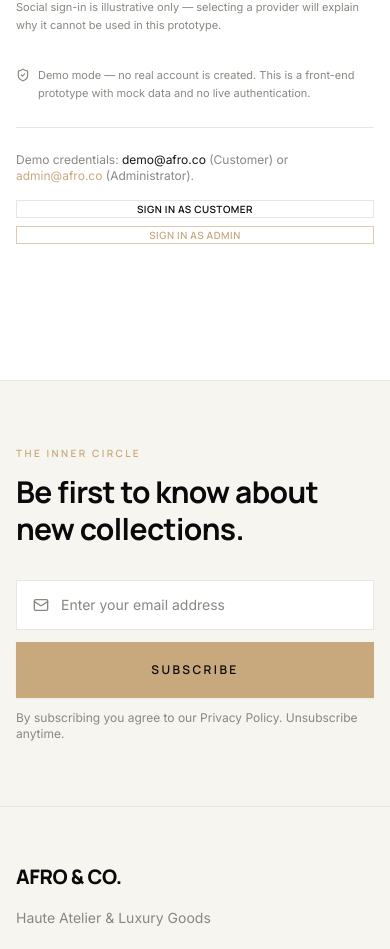
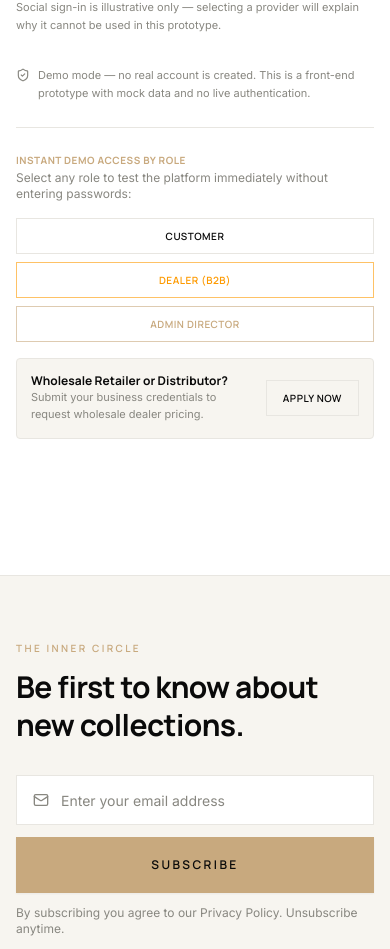
Before and after one commit to Mrkhan012/e-commmercne-website, a React (Vite) app: page /signin in a window 390 px wide. Shown: the part 998-1947 px from the top of the page. Built offline with nearby package versions, Linux system fonts and the light colour scheme; a web font is replaced by a local one.

Commit message:
feat: add B2B wholesale dealer promotion and role-based instant access on auth pages

```diff
--- a/src/pages/auth/SignInPage.tsx
+++ b/src/pages/auth/SignInPage.tsx
@@ -223,24 +223,40 @@ export default function SignInPage() {
 
         <AuthDemoNote className="mt-8" />
 
-        <div className="mt-6 border-t border-[var(--border-color)] pt-6 space-y-3">
-          <p className="text-xs text-[var(--text-muted)]">
-            Demo credentials:{' '}
-            <span className="text-[var(--text-secondary)]">{DEMO_EMAIL}</span> (Customer) or{' '}
-            <span className="text-[var(--color-noir-gold)]">admin@afro.co</span> (Administrator).
-          </p>
-          <div className="flex flex-col sm:flex-row gap-2 pt-1">
+        <div className="mt-6 border-t border-[var(--border-color)] pt-6 space-y-4">
+          <div>
+            <p className="font-heading text-[10px] font-bold uppercase tracking-wider text-[var(--color-noir-gold)]">
+              Instant Demo Access by Role
+            </p>
+            <p className="text-xs text-[var(--text-muted)] mt-0.5">
+              Select any role to test the platform immediately without entering passwords:
+            </p>
+          </div>
+
+          <div className="grid grid-cols-1 gap-2 sm:grid-cols-3">
             <Button
               type="button"
               variant="outline"
               size="sm"
               onClick={() => {
-                signInToStore(DEMO_EMAIL, 'Demo', 'Customer', 'customer');
+                signInToStore(DEMO_EMAIL, 'Elena', 'Vance', 'customer');
                 navigate('/account');
               }}
-              className="text-[10px] uppercase tracking-wider flex-1"
+              className="text-[10px] uppercase tracking-wider py-2"
             >
-              Sign In as Customer
+              Customer
+            </Button>
+            <Button
+              type="button"
+              variant="outline"
+              size="sm"
+              onClick={() => {
+                useUserStore.getState().signInAsDealer();
+                navigate('/dealer');
+              }}
+              className="text-[10px] uppercase tracking-wider border-amber-500/60 text-amber-500 hover:bg-amber-500/10 py-2"
+            >
+              Dealer (B2B)
             </Button>
             <Button
               type="button"
@@ -250,9 +266,29 @@ export default function SignInPage() {
                 useUserStore.getState().signInAsAdmin();
                 navigate('/admin');
               }}
-              className="text-[10px] uppercase tracking-wider border-[var(--color-noir-gold)]/60 text-[var(--color-noir-gold)] flex-1"
+              className="text-[10px] uppercase tracking-wider border-[var(--color-noir-gold)]/60 text-[var(--color-noir-gold)] hover:bg-[var(--color-noir-gold)]/10 py-2"
             >
-              Sign In as Admin
+              Admin Director
+            </Button>
+          </div>
+
+          {/* Dealer Partnership Application Prompt */}
+          <div className="rounded border border-[var(--border-color)] bg-[var(--bg-secondary)] p-3.5 flex items-center justify-between gap-3">
+            <div>
+              <p className="font-heading text-xs font-bold text-[var(--text-primary)]">
+                Wholesale Retailer or Distributor?
+              </p>
+              <p className="text-[11px] text-[var(--text-muted)]">
+                Submit your business credentials to request wholesale dealer pricing.
+              </p>
+            </div>
+            <Button
+              asChild
+              size="sm"
+              variant="outline"
+              className="shrink-0 text-[10px] uppercase tracking-wider"
+            >
+              <Link to="/dealer/register">Apply Now</Link>
             </Button>
           </div>
         </div>
--- a/src/pages/auth/SignUpPage.tsx
+++ b/src/pages/auth/SignUpPage.tsx
@@ -124,6 +124,31 @@ export default function SignUpPage() {
           )}
         </AnimatePresence>
 
+        {/* B2B Dealer Partnership Callout */}
+        <div className="mt-6 rounded border border-[var(--color-noir-gold)]/40 bg-[var(--color-noir-gold)]/10 p-4">
+          <div className="flex flex-col sm:flex-row sm:items-center justify-between gap-3">
+            <div>
+              <span className="font-heading text-[10px] font-bold uppercase tracking-widest text-[var(--color-noir-gold)]">
+                B2B Wholesale Portal
+              </span>
+              <p className="text-xs font-bold text-[var(--text-primary)] mt-0.5">
+                Applying as a Retail Boutique or Distributor?
+              </p>
+              <p className="text-[11px] text-[var(--text-muted)]">
+                Request a verified dealer account with tiered wholesale margins (up to 40% OFF) and Net-30 credit terms.
+              </p>
+            </div>
+            <Button
+              asChild
+              size="sm"
+              variant="outline"
+              className="shrink-0 text-[10px] uppercase tracking-wider border-[var(--color-noir-gold)] text-[var(--color-noir-gold)] hover:bg-[var(--color-noir-gold)] hover:text-black"
+            >
+              <Link to="/dealer/register">Apply as Dealer</Link>
+            </Button>
+          </div>
+        </div>
+
         <form onSubmit={handleSubmit(onSubmit)} className="mt-8 space-y-5">
           <div className="grid grid-cols-2 gap-4">
             <div>
```
Also changed, not shown: 333 other files (tests, documents, lock files or other folders).
